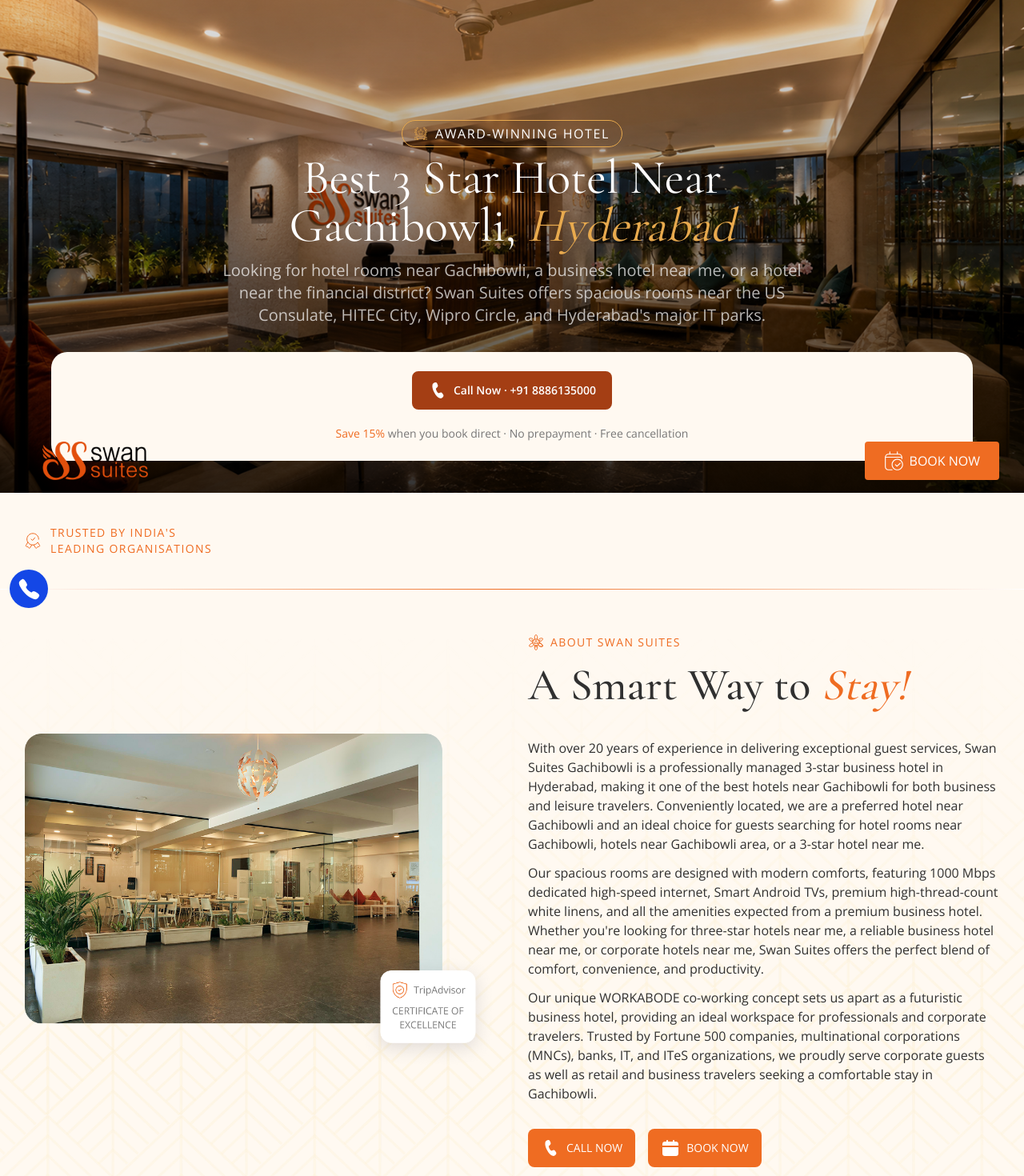
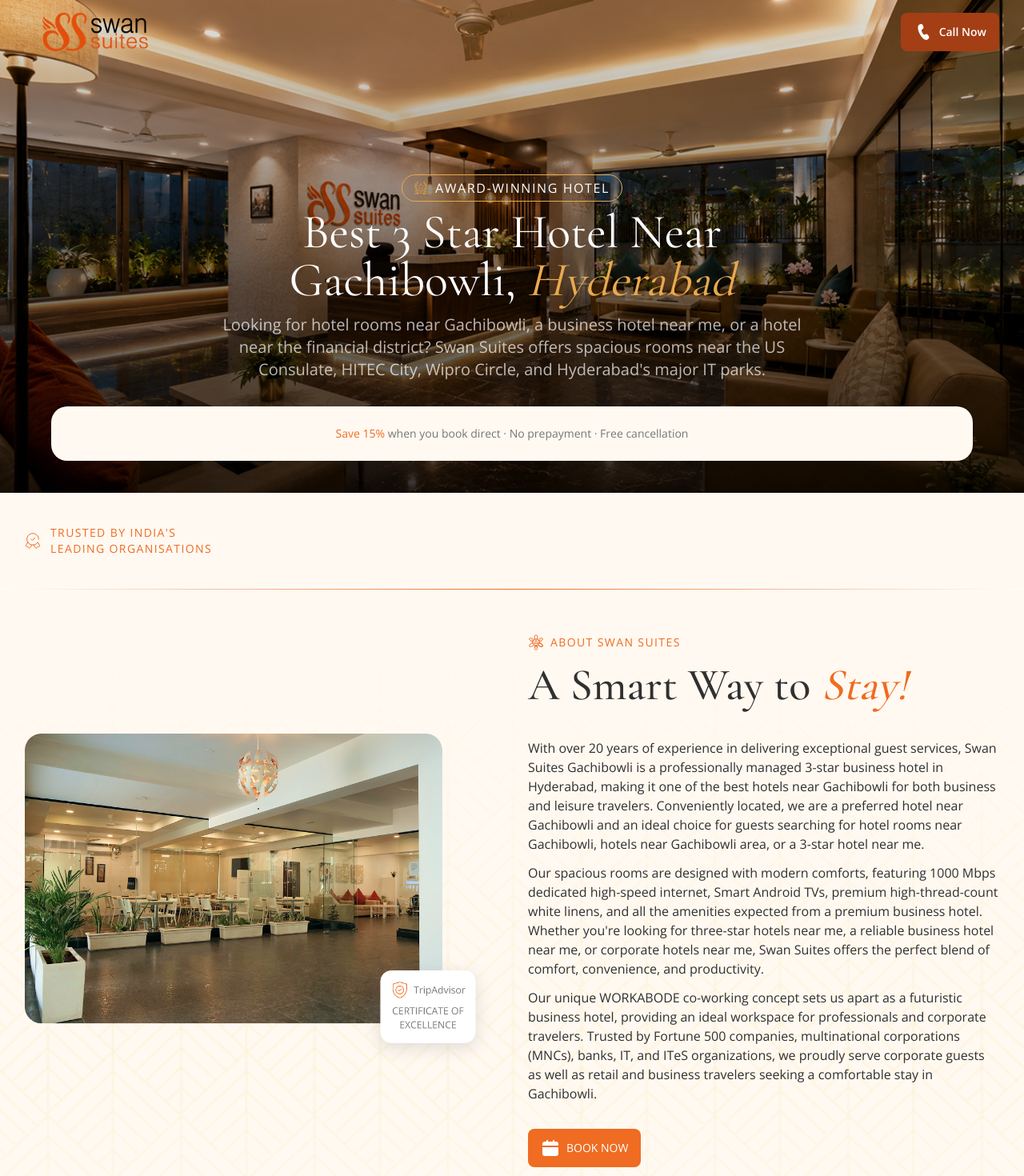
Before and after one commit to fielmente8777/swansuites, a Next.js app: page /landing-page in a window 1280 px wide. Shown: the top 1470 px of the page at 80% size. Built offline with nearby package versions, Linux system fonts and the light colour scheme.

Commit message:
Keep one call button in the Swan Suites landing header

```diff
--- a/src/app/landing-page/components/Attractions.tsx
+++ b/src/app/landing-page/components/Attractions.tsx
@@ -43,8 +43,7 @@ const Attractions: React.FC<AttractionsProps> = ({
                   label={button.label}
                   rel="noopener noreferrer"
                   className="bg-primary text-white border-none max-md:w-full justify-center rounded-lg py-3 px-4"
-                  callIcon={i === 0}
-                  calendarIcon={i === 1}
+                  calendarIcon
                 />
               </li>
             ))}
--- a/src/app/landing-page/components/ComesWithYourStay.tsx
+++ b/src/app/landing-page/components/ComesWithYourStay.tsx
@@ -66,8 +66,7 @@ const ComesWithYourStay: React.FC<ComesWithYourStayProps> = ({
               {...button}
               rel="noopener noreferrer"
               className="bg-primary text-white border-none max-md:w-full justify-center rounded-lg py-3 px-4"
-              callIcon={i === 0}
-              calendarIcon={i === 1}
+              calendarIcon
             />
           </li>
         ))}
--- a/src/app/landing-page/components/Features.tsx
+++ b/src/app/landing-page/components/Features.tsx
@@ -62,8 +62,7 @@ const Features: React.FC<FeaturesProps> = ({
               {...button}
               rel="noopener noreferrer"
               className="bg-primary text-white border-none max-md:w-full justify-center rounded-lg py-3 px-4"
-              callIcon={i === 0}
-              calendarIcon={i === 1}
+              calendarIcon
             />
           </li>
         ))}
--- a/src/app/landing-page/components/ValueProposition.tsx
+++ b/src/app/landing-page/components/ValueProposition.tsx
@@ -69,8 +69,7 @@ const ValueProposition: React.FC<ValuePropositionProps> = ({
                   label={button.label}
                   rel="noopener noreferrer"
                   className="bg-primary text-white border-none max-md:w-full justify-center rounded-lg py-3 px-4"
-                  callIcon={i === 0}
-                  calendarIcon={i === 1}
+                  calendarIcon
                 />
               </li>
             ))}
--- a/src/app/landing-page/components/cards/AccommodationsCards.tsx
+++ b/src/app/landing-page/components/cards/AccommodationsCards.tsx
@@ -69,8 +69,7 @@ const AccommodationsCards: React.FC<AccommodationsProps["rooms"][0]> = ({
                 {...button}
                 rel="noopener noreferrer"
                 className="bg-primary text-white border-none rounded-lg py-3 justify-center w-full px-4"
-                callIcon={i === 0}
-                calendarIcon={i === 1}
+                calendarIcon
               />
             </li>
           ))}
--- a/src/app/landing-page/components/pageData.tsx
+++ b/src/app/landing-page/components/pageData.tsx
@@ -30,7 +30,6 @@ export const swanSuitesPageData = {
     ],
     image: "/about-img.png",
     actions: [
-      { label: "CALL NOW", href: contact.callCta },
       { label: "BOOK NOW", href: contact.bookingLink },
     ],
   },
@@ -62,7 +61,6 @@ export const swanSuitesPageData = {
       },
     ],
     actions: [
-      { label: "CALL NOW", href: contact.callCta },
       { label: "BOOK NOW", href: contact.bookingLink },
     ],
   },
@@ -112,7 +110,6 @@ export const swanSuitesPageData = {
         description:
           "Unwind in a spacious Premium King Room featuring a plush king-size bed, elegant interiors, and modern amenities designed for ultimate comfort.",
         actions: [
-          { label: "CALL NOW", href: contact.callCta },
           { label: "BOOK NOW", href: contact.bookingLink },
         ],
       },
@@ -156,7 +153,6 @@ export const swanSuitesPageData = {
         description:
           "Designed for colleagues, friends, or family travelers, the Premium Twin Room features two comfortable single beds and thoughtfully curated modern amenities.",
         actions: [
-          { label: "CALL NOW", href: contact.callCta },
           { label: "BOOK NOW", href: contact.bookingLink },
         ],
       },
@@ -187,7 +183,6 @@ export const swanSuitesPageData = {
       },
     ],
     actions: [
-      { label: "CALL NOW", href: contact.callCta },
       { label: "BOOK NOW", href: contact.bookingLink },
     ],
   },
@@ -210,7 +205,6 @@ export const swanSuitesPageData = {
       "1.5 km to IKEA",
     ],
     actions: [
-      { label: "CALL NOW", href: contact.callCta },
       { label: "BOOK NOW", href: contact.bookingLink },
     ],
   },
@@ -279,7 +273,6 @@ export const swanSuitesPageData = {
       },
     ],
     actions: [
-      { label: "CALL NOW", href: contact.callCta },
       { label: "BOOK NOW", href: contact.bookingLink },
     ],
   },
--- a/src/components/ContactButton/Call.tsx
+++ b/src/components/ContactButton/Call.tsx
@@ -8,16 +8,17 @@ function Call({ callNumber }: { callNumber: string }) {
   const pathName = usePathname();
   const onLandingPage = pathName.replace(/\/$/, "") === "/landing-page";
 
-    if (pathName === "/thank-you/") {
-      return null;
-    }
+  if (onLandingPage || pathName === "/thank-you/") {
+    return null;
+  }
+
   return (
     <div
       className={`fixed bottom-10 lg:left-3  left-4 z-20 cursor-pointer`}
     >
       <Link
         href={`tel:${(callNumber || "+911234567890").replace(/\s+/g, "")}`}
-        target={onLandingPage ? undefined : "_blank"}
+        target="_blank"
         rel="noreferrer"
         className="w-12 h-12 rounded-full flex items-center justify-center bg-blue-700 hover:bg-primary/95 hover:shadow-2xl transition-all"
       >
--- a/src/components/banners/ImageBanner.tsx
+++ b/src/components/banners/ImageBanner.tsx
@@ -1,6 +1,4 @@
 import Image from "next/image";
-import { contact } from "@/utils/constent";
-import LinkButton from "../buttons/LinkButton";
 import { Container, Section } from "../sectionComponants";
 import LandingNavbar from "../navbar/LandingNavbar";
 
@@ -23,7 +21,7 @@ const ImageBanner: React.FC<ImageBannerProps> = ({
       defaultPadding={false}
       className="relative flex min-h-[min(36rem,100svh)] w-full flex-col justify-end lg:aspect-[16/7.7]"
     >
-      <div className="inset-x-0 absolute z-30 ">
+      <div className="absolute inset-x-0 top-0 z-30">
         <LandingNavbar />
       </div>
       <Image
@@ -50,12 +48,6 @@ const ImageBanner: React.FC<ImageBannerProps> = ({
             {description}
           </p>
           <div className="bg-background py-6 px-1.5 rounded-[20px] mt-8 flex flex-col gap-5 max-w-6xl w-full mx-auto" id="form">
-            <LinkButton
-              href={contact.callCta}
-              label={`Call Now · ${contact.phone[0].trim()}`}
-              callIcon
-              className="mx-auto min-h-12 justify-center rounded-lg border-none bg-[#a43e14] px-5 font-semibold text-white"
-            />
             <p
               className="text-sm text-light max-w-3xl text-center mx-auto"
               dangerouslySetInnerHTML={{ __html: bookingBenefits }}
--- a/src/components/footer/LandingFooter.tsx
+++ b/src/components/footer/LandingFooter.tsx
@@ -36,10 +36,9 @@ const LandingFooter = () => {
                   label={item.label}
                   href={item.href}
                   key={index}
-                  target={index === 0 ? undefined : "_blank"}
+                  target="_blank"
                   rel="noopener noreferrer"
-                  callIcon={index === 0 && true}
-                  calendarIcon={index === 1}
+                  calendarIcon
                   className={`rounded-sm justify-center text-nowrap max-md:w-full border-none uppercase tracking-widest text-xs bg-primary text-white`}
                 />
               ))}
@@ -83,8 +82,11 @@ const LandingFooter = () => {
                       </span>
                     )} */}
                     <span className="flex max-lg:flex-col gap-2">
+                      {item.href.startsWith("tel:") ? (
+                        <span>{item.label}</span>
+                      ) : (
                         <Link
-                        target={item.href.startsWith("tel:") ? undefined : "_blank"}
+                          target="_blank"
                           rel="noopener noreferrer"
                           href={item.href}
                           className="flex gap-2 "
@@ -99,6 +101,7 @@ const LandingFooter = () => {
                             {item.label}
                           </span>
                         </Link>
+                      )}
                       {item.label2 && <span className=" -ml-1 max-lg:hidden">|</span>}
                       {item.label2 && item.href2 && (
                         <Link
--- a/src/components/footer/footerdata.tsx
+++ b/src/components/footer/footerdata.tsx
@@ -44,7 +44,6 @@ interface WebsiteFooterData {
 export const footerData: FooterData = {
   logo: "/logo.png",
   cta: [
-    { label: "CALL NOW", href: contact.callCta },
     { label: "BOOK  NOW", href: contact.bookingLink },
   ],
   lists: [
--- a/src/components/navbar/LandingNavbar.tsx
+++ b/src/components/navbar/LandingNavbar.tsx
@@ -1,7 +1,8 @@
 import Image from "next/image";
 import Link from "next/link";
 import { navData } from "./navData";
-import { BookingCalenderIcon } from "@/utils/icons";
+import { contact } from "@/utils/constent";
+import LinkButton from "../buttons/LinkButton";
 
 const LandingNavbar = () => {
   return (
@@ -22,26 +23,13 @@ const LandingNavbar = () => {
             </div>
           </Link>
 
-          {/* BUTTON */}
-          <ul className="flex items-center gap-2">
-            {navData.buttons.map((link, index) => (
-              <li key={index} className="flex items-center gap-2">
-                <Link
-                  href={link.href}
-                  target="_blank"
-                  rel="noopener noreferrer"
-                  className="flex items-center gap-2 rounded-sm bg-primary px-2 md:px-6 py-2 md:py-3  text-white transition-all hover:opacity-90"
-                >
-                  <span className="">
-                    <BookingCalenderIcon />
-                  </span>
-                  <span className="lg:block text-base hidden">
-                    {link.label}
-                  </span>
-                </Link>
-              </li>
-            ))}
-          </ul>
+          <LinkButton
+            href={contact.callCta}
+            label="Call Now"
+            aria-label={`Call Swan Suites at ${contact.phone[0].trim()}`}
+            callIcon
+            className="min-h-12 shrink-0 whitespace-nowrap rounded-lg border-none bg-[#a43e14] font-semibold text-white"
+          />
         </div>
       </nav>
     </header>
--- a/src/components/navbar/navData.ts
+++ b/src/components/navbar/navData.ts
@@ -3,7 +3,6 @@ import { contact } from "@/utils/constent";
 export const navData = {
   logo: "/logo.png",
 
-  buttons: [{ label: "BOOK NOW", href: contact.bookingLink }],
 };
 
 
```
Lines whose indentation alone changed are shown as unchanged.
